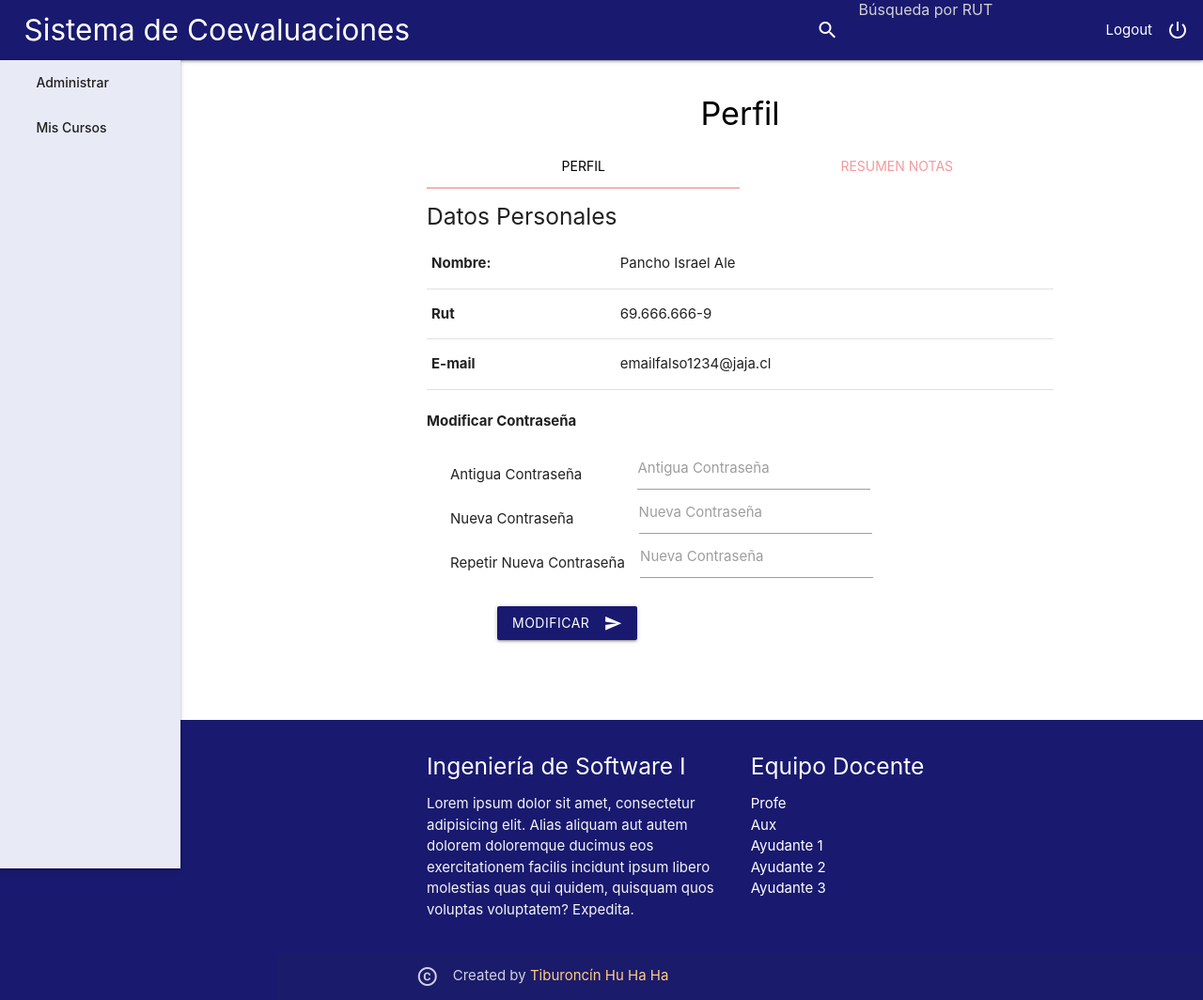
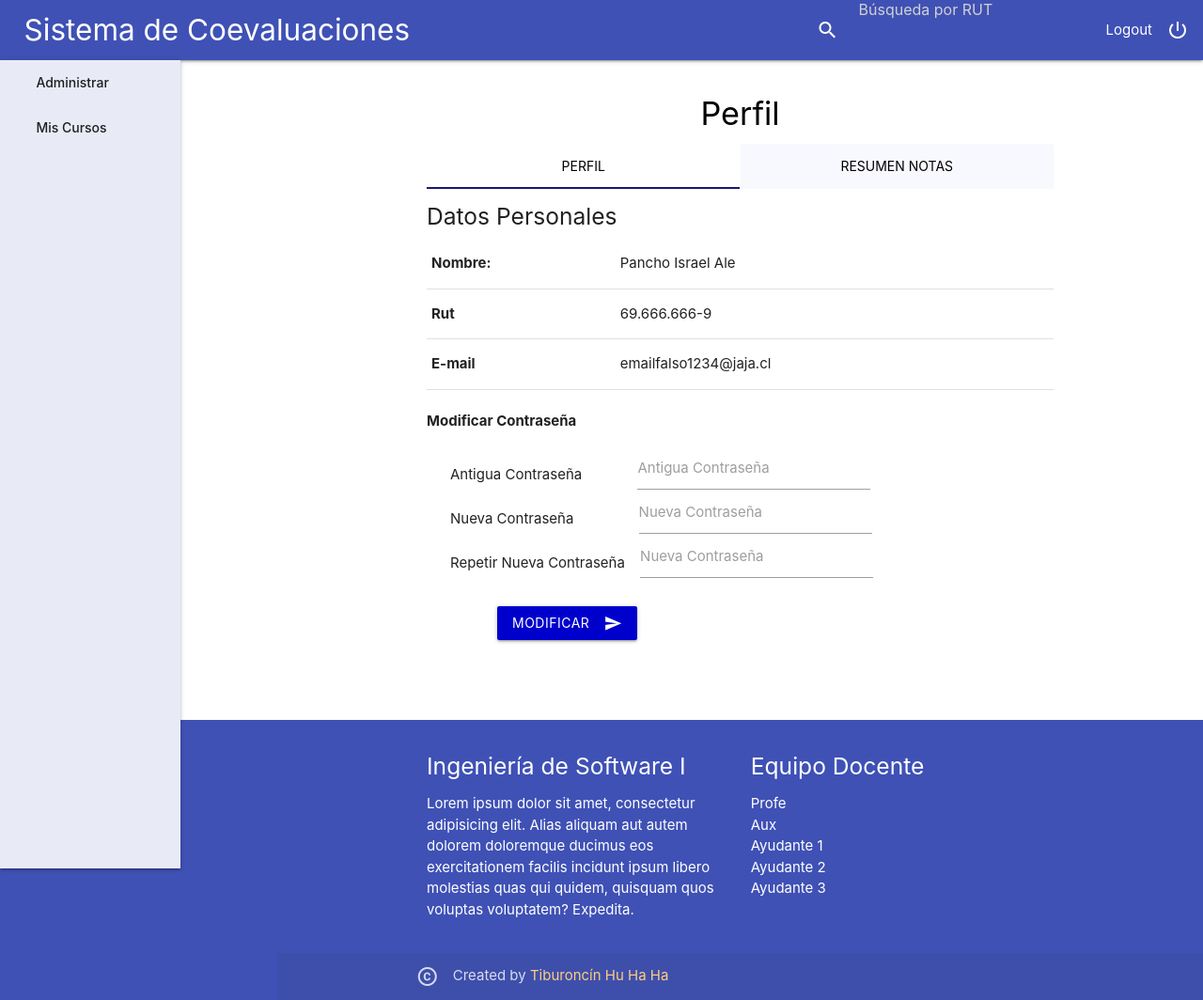
Before and after one commit to DCC-CC4401/2018-2-Equipo-11-T2, a Django app: page /profile/ in a window 1280 px wide. Shown: the whole page at 94% size. Run offline with Django 3.2, Linux system fonts and the light colour scheme.

Commit message:
changed colors of the views

```diff
--- a/T2/coevaluacion/templates/base.html
+++ b/T2/coevaluacion/templates/base.html
@@ -22,7 +22,7 @@
                     <li>
                         <form>
                             <div class="input-field">
-                                <input id="search" type="search" required placeholder="Búsqueda por RUT">
+                                <input id="search" type="search" class="white-text" required placeholder="Búsqueda por RUT">
                                 <label class="label-icon" for="search"><i class="material-icons">search</i></label>
                             </div>
                         </form>
@@ -113,7 +113,7 @@
             <div class="row">
                 <div class="col l6 s12">
                     <h5 class="white-text">Ingeniería de Software I</h5>
-                    <p class="grey-text text-lighten-4">Lorem ipsum dolor sit amet, consectetur adipisicing elit. Alias aliquam aut autem dolorem doloremque ducimus eos exercitationem facilis incidunt ipsum libero molestias quas qui quidem, quisquam quos voluptas voluptatem? Expedita.</p>
+                    <p class="white-text text-lighten-4">Lorem ipsum dolor sit amet, consectetur adipisicing elit. Alias aliquam aut autem dolorem doloremque ducimus eos exercitationem facilis incidunt ipsum libero molestias quas qui quidem, quisquam quos voluptas voluptatem? Expedita.</p>
 
 
                 </div>
--- a/T2/static/coevaluacion/css/style.css
+++ b/T2/static/coevaluacion/css/style.css
@@ -85,45 +85,48 @@
 }
 
 .base-color { /* para header y footer*/
-    background-color: midnightblue;
+    background-color: #3f51b5;
     /*opciones #1a237e #3f51b5 #3f51b5 #1e88e5 #1565c0 #0d47a1*/
 }
 .menu-color { /* para menu barra lateral */
     background-color: #e8eaf6;
-    /*opciones #e3f2fd #ede7f6 #ffebee*/
+    /*opciones #e3f2fd #ede7f6 #ffebee   #e8eaf6*/
 }
 
 
-/*.tabs {*/
-    /*background-color: #c5cae9;*/
-/*}*/
+.tabs {
+    background-color: ghostwhite;
+    /*border-color: midnightblue;*/
+    /*border-right-color: midnightblue;*/
+}
 
-/*.tabs .tab a{*/
-    /*color:#000;*/
-/*} !*Black color to the text*!*/
+.tabs .tab a{
+    color:#000;
+} /*Black color to the text*/
 
-/*.tabs .tab a:hover {*/
-    /*background-color: #ffffff;*/
-    /*color:#000;*/
-/*} !*Text color on hover*!*/
+.tabs .tab a:hover {
+    background-color: #ffffff;
+    color:#000;
+} /*Text color on hover*/
 
 .tabs .tab a.active {
-    /*background-color: #e0f7fa;*/
+    background-color: #ffffff;
     color: #000000;
+    text-line-through-color: #000000;
+    color
 } /*Background and text color when a tab is active*/
 
 .tabs .tab a.disabled {
     color: #000;
 }
-/*.tabs .indicator {*/
-    /*background-color: midnightblue;*/
-/*} !*Color of underline*!*/
-
+.tabs .indicator {
+    background-color: midnightblue;
+} /*Color of underline*/
 
 /*botones */
 .btn:hover {
     background-color: #2196f3;
 }
 .btn {
-    background-color: midnightblue;
+    background-color: mediumblue;
 }
```
Also changed, not shown: T2/coevaluacion/templates/login.html (+5 -3 lines).
